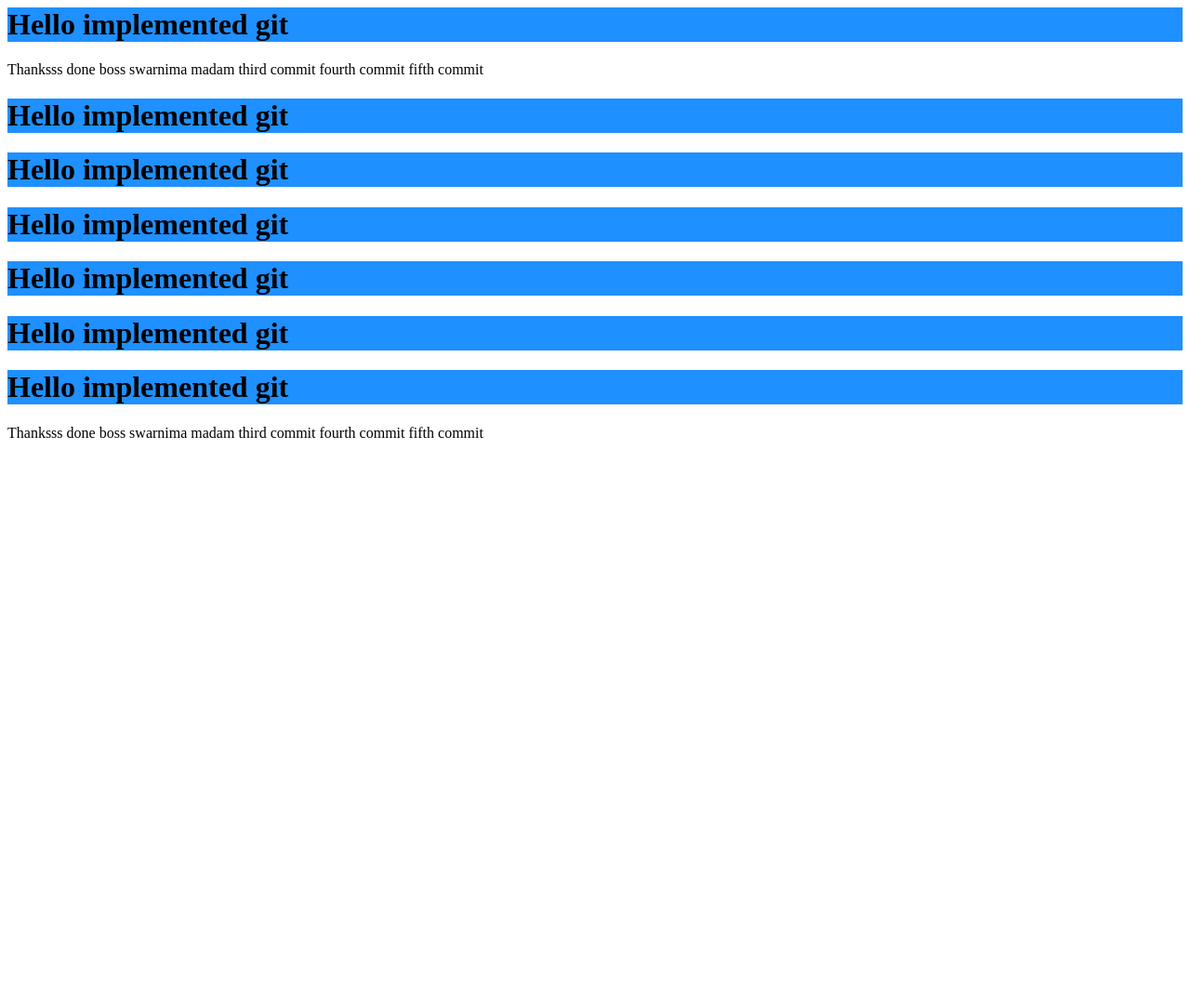
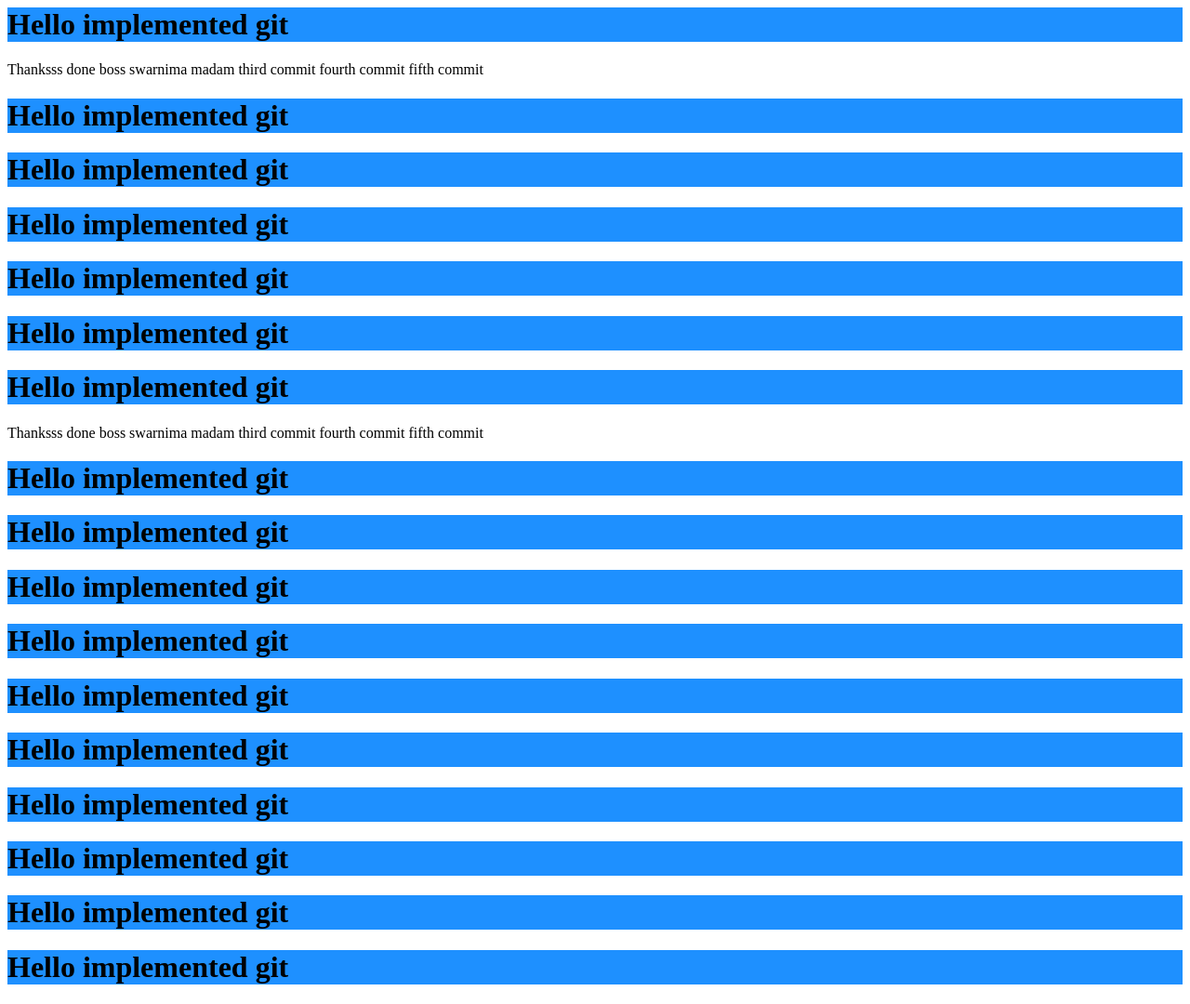
Before and after one commit to ratanw/newproject, a plain HTML site: page index.html in a window 1280 px wide. Shown: the whole page at 93% size. Before the commit the page ends 800 px from the top, so only its background shows below. Drawn offline with Linux system fonts and the light colour scheme.

Commit message:
Update index.html

```diff
--- a/index.html
+++ b/index.html
@@ -20,3 +20,12 @@ swarnima madam
 third commit
 fourth commit
 fifth commit
+<h1 style="background-color:DodgerBlue;">Hello implemented git </h1>
+<h1 style="background-color:DodgerBlue;">Hello implemented git </h1>
+<h1 style="background-color:DodgerBlue;">Hello implemented git </h1>
+<h1 style="background-color:DodgerBlue;">Hello implemented git </h1>
+<h1 style="background-color:DodgerBlue;">Hello implemented git </h1><h1 style="background-color:DodgerBlue;">Hello implemented git </h1>
+<h1 style="background-color:DodgerBlue;">Hello implemented git </h1>
+<h1 style="background-color:DodgerBlue;">Hello implemented git </h1>
+<h1 style="background-color:DodgerBlue;">Hello implemented git </h1>
+<h1 style="background-color:DodgerBlue;">Hello implemented git </h1>
```
